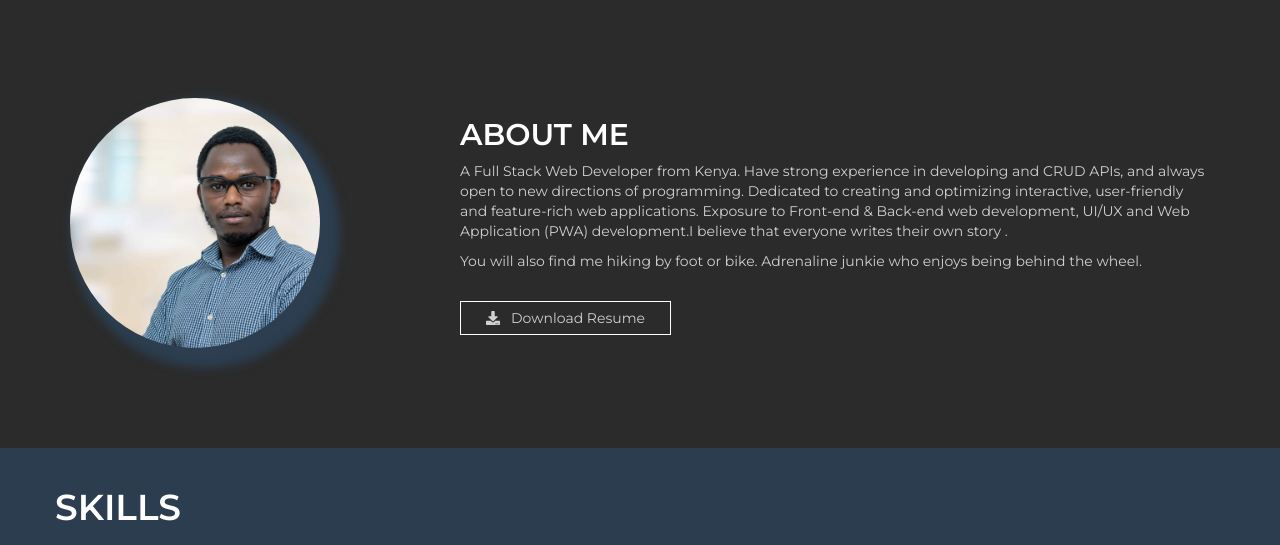
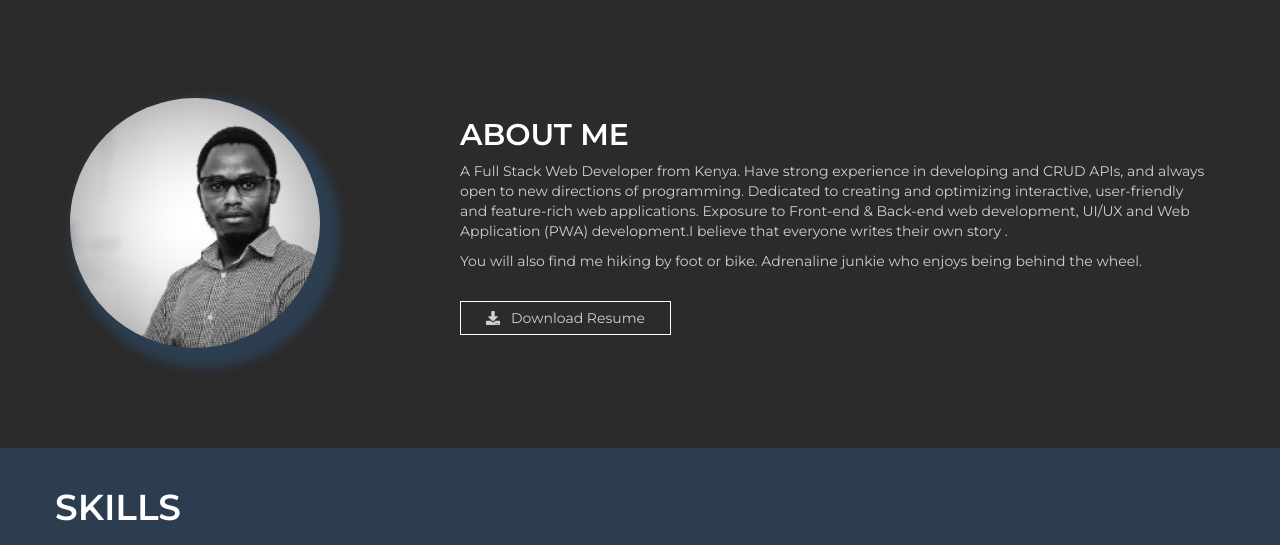
Before and after one commit to ssiva13/ssiva13.github.io, a website: page index.html in a window 1280 px wide. Shown: the part 802-1347 px from the top of the page. Drawn offline with nearby package versions, Linux system fonts and the light colour scheme.

Commit message:
Update index.html

```diff
--- a/index.html
+++ b/index.html
@@ -173,7 +173,7 @@
           <div class="col-xs-12 col-sm-3">
             <img
               class="profile-pic"
-              src="assets/img/portfolio_avatar.jpeg"
+              src="assets/img/1684512092382.jpg"
               alt="..."
             />
           </div>
```
